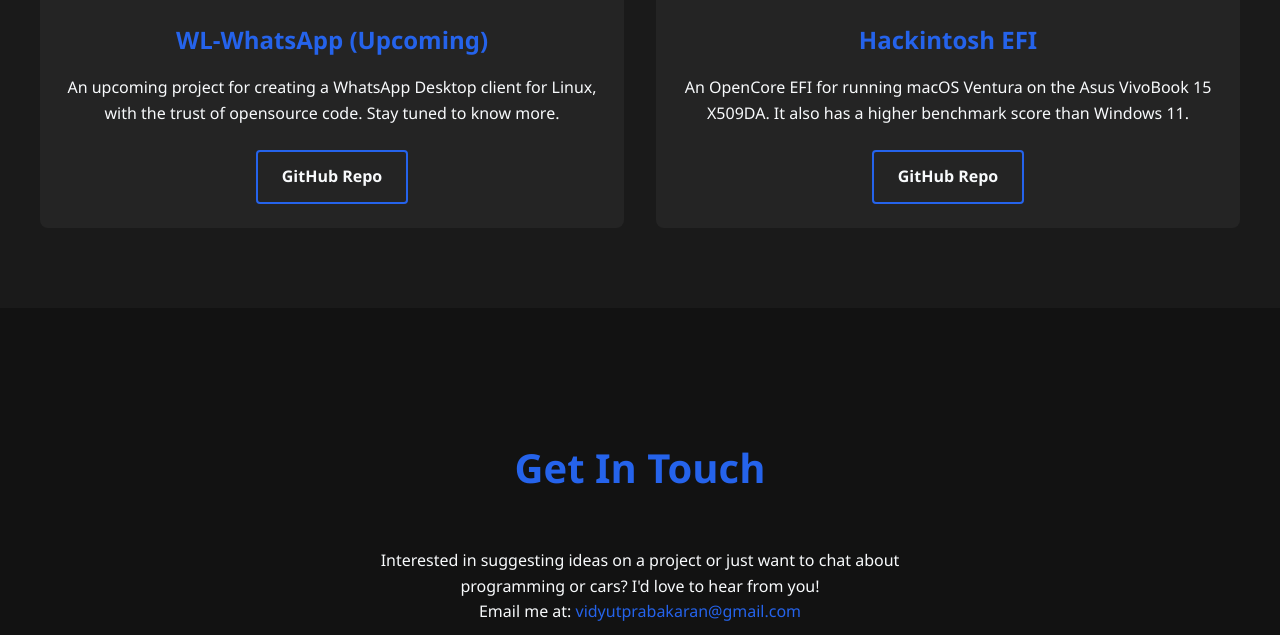
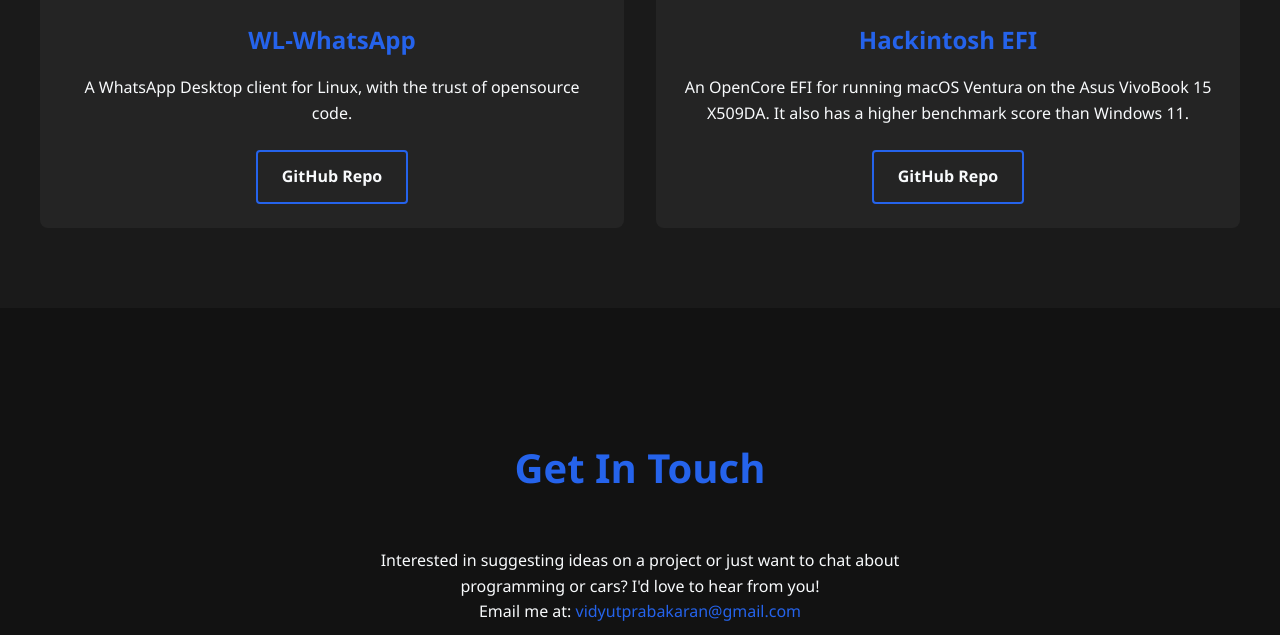
Before and after one commit to vidyutprabakaran/vidyutprabakaran.github.io, a plain HTML site: page index.html in a window 1280 px wide. Shown: the part 2611-3246 px from the top of the page. Drawn offline with Linux system fonts and the light colour scheme.

Commit message:
Update index.html

```diff
--- a/index.html
+++ b/index.html
@@ -537,9 +537,9 @@
                     </div>
                     <div class="project-content">
                         <div>
-                            <h3 class="project-title">WL-WhatsApp (Upcoming)</h3>
+                            <h3 class="project-title">WL-WhatsApp</h3>
                             <div class="project-desc">
-                                <p>An upcoming project for creating a WhatsApp Desktop client for Linux, with the trust of opensource code. Stay tuned to know more.</p>
+                                <p>A WhatsApp Desktop client for Linux, with the trust of opensource code.</p>
                             </div>
                         </div>
                         <div class="project-links">
```
